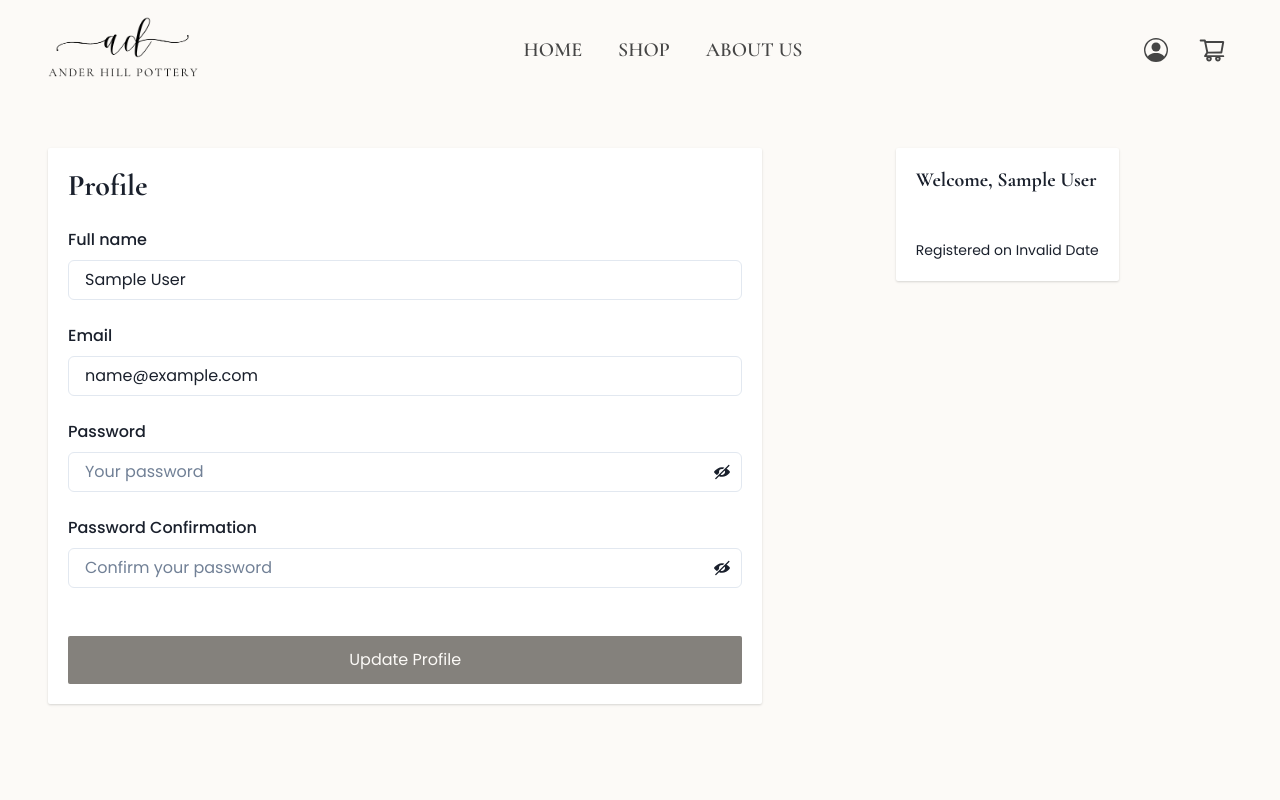
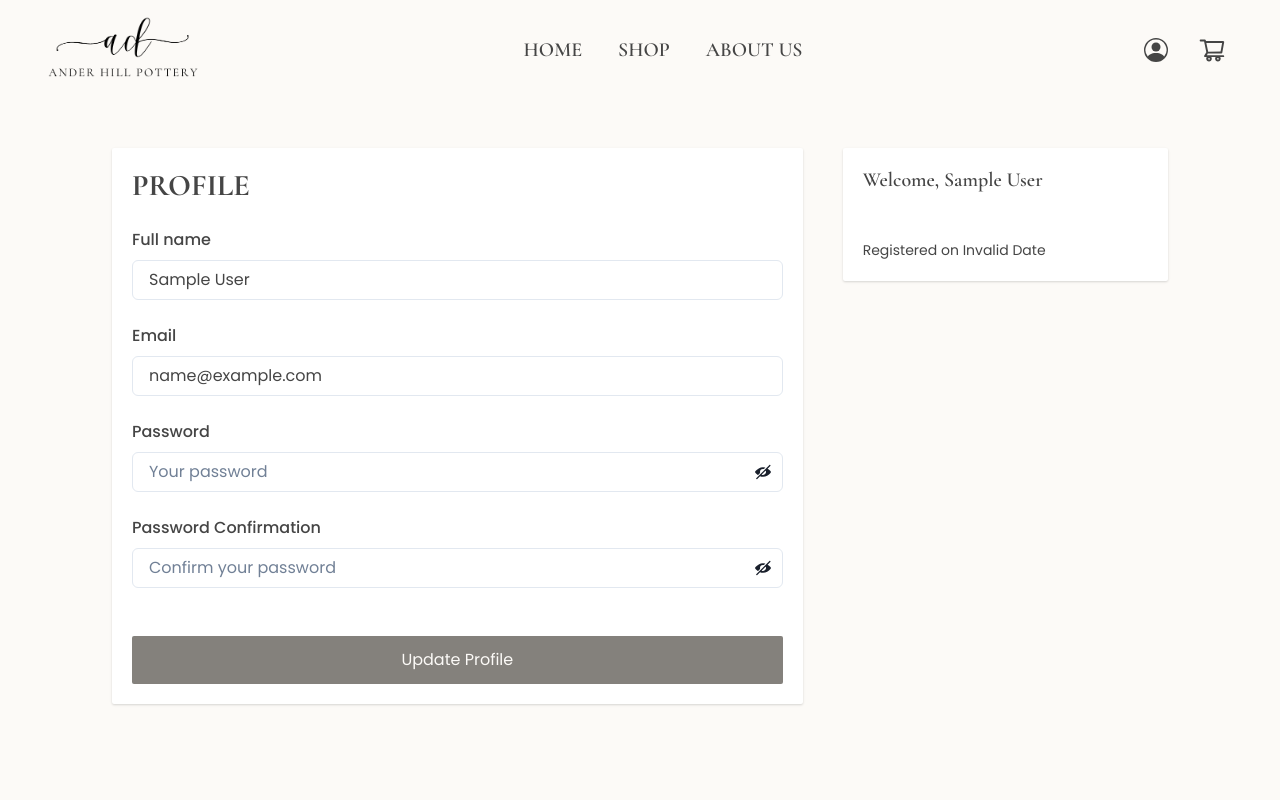
Before and after one commit to cywudot/AnderHill, a React (Create React App) app in the folder client/: page /profile in a window 1280 px wide. Shown: the top 800 px of the page. Built offline with nearby package versions, Linux system fonts and the light colour scheme; sample sign-in values are in the browser's storage.

Commit message:
Textfield and form style changes

```diff
--- a/client/src/components/PasswordTextField.jsx
+++ b/client/src/components/PasswordTextField.jsx
@@ -11,9 +11,18 @@ const PasswordTextField = ({ label, type, name, placeholder }) => {
 
   return (
     <FormControl isInvalid={meta.error && meta.touched} mb='6'>
-      <FormLabel noOfLines={1}>{label}</FormLabel>
+      <FormLabel color='brand.500' noOfLines={1}>
+        {label}
+      </FormLabel>
       <InputGroup>
-        <Field as={Input} {...field} type={showPassword ? 'text' : type} name={name} placeholder={placeholder} />
+        <Field
+          as={Input}
+          color='brand.500'
+          {...field}
+          type={showPassword ? 'text' : type}
+          name={name}
+          placeholder={placeholder}
+        />
         <InputRightElement h='full'>
           <Button variant='ghost' onClick={() => setShowPassword((showPassword) => !showPassword)}>
             {showPassword ? <ViewIcon /> : <ViewOffIcon />}
--- a/client/src/components/TextField.jsx
+++ b/client/src/components/TextField.jsx
@@ -7,8 +7,10 @@ const TextField = ({ label, type, name, placeholder }) => {
   return (
     // gives error and touched state to show the error message when the input is invalid and blurred.
     <FormControl isInvalid={meta.error && meta.touched} mb='6'>
-      <FormLabel noOfLines={1}>{label}</FormLabel>
-      <Field as={Input} {...field} type={type} name={name} placeholder={placeholder} />
+      <FormLabel noOfLines={1} color='brand.500'>
+        {label}
+      </FormLabel>
+      <Field as={Input} {...field} type={type} name={name} placeholder={placeholder} color='brand.500' />
       <FormErrorMessage>{meta.error}</FormErrorMessage>
     </FormControl>
   );
--- a/client/src/components/homepage/ContactForm.jsx
+++ b/client/src/components/homepage/ContactForm.jsx
@@ -73,7 +73,7 @@ const ContactForm = () => {
                 <TextField type='text' name='email' placeholder='you@example.com' id='email' label='Email' />
               </Box>
               <FormControl id='message' isInvalid={formik.touched.message && formik.errors.message}>
-                <FormLabel>Message</FormLabel>
+                <FormLabel color='brand.500'>Message</FormLabel>
                 <Textarea
                   type='text'
                   id='message'
--- a/client/src/screens/ProfileScreen.jsx
+++ b/client/src/screens/ProfileScreen.jsx
@@ -59,21 +59,20 @@ const ProfileScreen = () => {
       {(formik) => (
         <Box
           minH='100vh'
-          maxW={{ base: '3xl', lg: '7xl' }}
+          maxW={{ base: '3xl', lg: '6xl' }}
           mx='auto'
           px={{ base: '4', md: '8', lg: '12' }}
           py={{ base: '6', md: '8', lg: '12' }}
         >
-          <Stack spacing='5' direction={{ base: 'column', lg: 'row' }} align={{ lg: 'flex-start' }}>
-            <Stack
-              flex='1.5'
-              mb={{ base: '2xl', md: 'none' }}
-              backgroundColor='white'
-              p={5}
-              rounded={2}
-              boxShadow='base'
-            >
-              <Heading fontSize='3xl' fontWeight='extrabold' pb={4}>
+          <Stack
+            // spacing='5'
+            direction={{ base: 'column', lg: 'row' }}
+            align={{ lg: 'flex-start' }}
+            spacing={{ base: '8', md: '10' }}
+            w='full'
+          >
+            <Stack flex='2' backgroundColor='white' p={5} rounded={2} boxShadow='base'>
+              <Heading as='h2' fontSize='3xl' fontWeight='extrabold' pb={4} textTransform='uppercase' color='brand.500'>
                 Profile
               </Heading>
               <Stack spacing='6'>
@@ -122,14 +121,17 @@ const ProfileScreen = () => {
                 </Stack>
               </Stack>
             </Stack>
-            <Flex direction='column' align='center' flex='1'>
+
+            <Flex direction='column' flex='1'>
               <Card boxShadow='base' rounded={2}>
                 <CardHeader>
-                  <Heading size='md'> Welcome, {userInfo.name} </Heading>
+                  <Heading as='h3' color='brand.500' size='md' fontWeight='semibold'>
+                    Welcome, {userInfo.name}
+                  </Heading>
                 </CardHeader>
                 <CardBody>
                   <Stack divider={<StackDivider />} spacing='4'>
-                    <Box pt='2' fontSize='sm'>
+                    <Box pt='2' fontSize='sm' color='brand.500'>
                       Registered on {new Date(userInfo.createdAt).toDateString()}
                     </Box>
                   </Stack>
```
